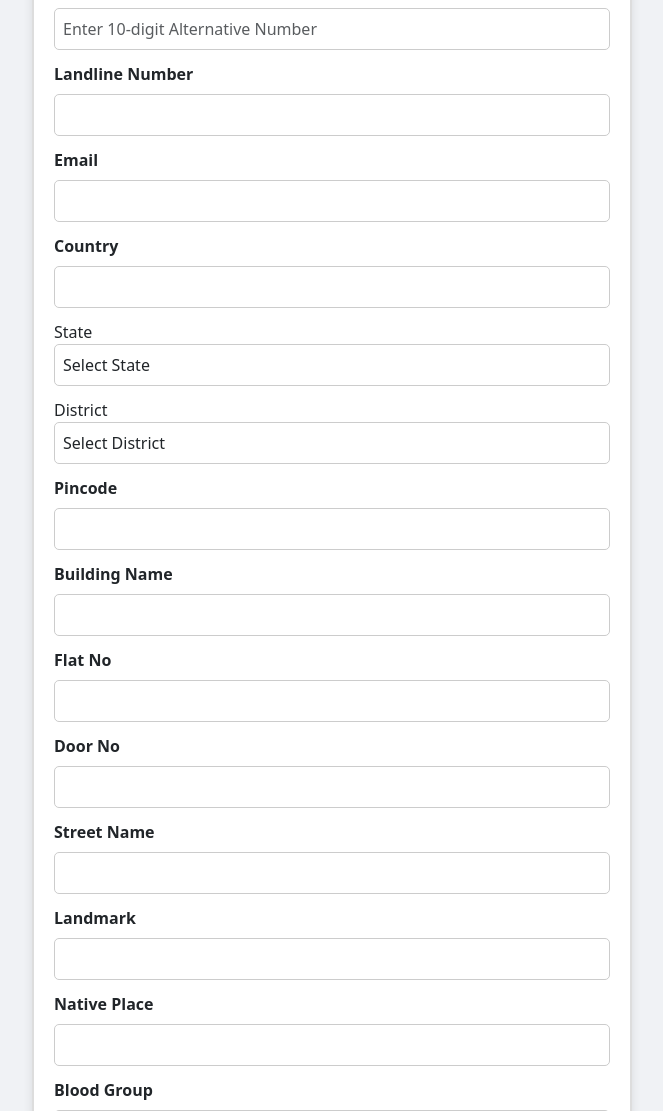
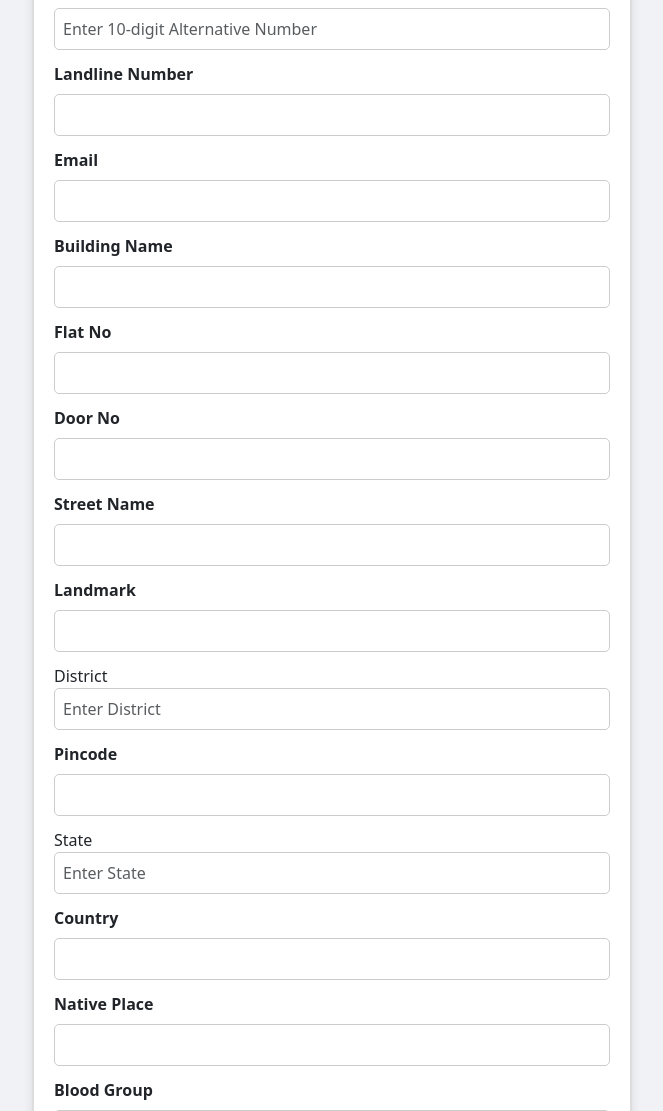
Before and after one commit to mangeshsonone/The_Samaj_Project, a Django app: page /save_form_view/ in a window 1280 px wide. Shown: the part 1101-2212 px from the top of the page, without its empty margins (308-971 px from the left). Run offline with Django 4.2, Linux system fonts and the light colour scheme; some libraries are stand-ins or nearby versions.

Commit message:
Update familyhead_form.html

```diff
--- a/templates/familyhead_form.html
+++ b/templates/familyhead_form.html
@@ -203,35 +203,6 @@
         <!-- Address Fields -->
         <!-- Address Details -->
     <div class="form-group">
-      <label for="id_country" class="form-label fw-bold">Country</label>
-      {{ form.country }}
-  </div>
-
-  <div class="form-group">
-      <label for="state">State</label>
-      <select id="state" name="state" class="form-control" required>
-          <option value="">Select State</option>
-          {% for state in states %}
-              <option value="{{ state.state_name }}" data-id="{{ state.state_id }}">{{ state.state_name }}</option>
-          {% endfor %}
-      </select>
-  </div>
-
-  <div class="form-group">
-      <label for="district">District</label>
-      <select id="district" name="district" class="form-control" required>
-          <option value="">Select District</option>
-      </select>
-  </div>
-  <input type="hidden" id="state_name" name="state_name">
-  <input type="hidden" id="district_name" name="district_name">
-
-  <div class="form-group">
-      <label for="id_pincode" class="form-label fw-bold">Pincode</label>
-      {{ form.pincode }}
-  </div>
-
-  <div class="form-group">
       <label for="id_building_name" class="form-label fw-bold">Building Name</label>
       {{ form.building_name }}
   </div>
@@ -257,10 +228,31 @@
   </div>
 
   <div class="form-group">
+    <label for="district">District</label>
+    <input type="text" id="district" name="district" class="form-control" placeholder="Enter District" required>
+</div>
+
+<div class="form-group">
+  <label for="id_pincode" class="form-label fw-bold">Pincode</label>
+  {{ form.pincode }}
+</div>
+
+  <div class="form-group">
+    <label for="state">State</label>
+    <input type="text" id="state" name="state" class="form-control" placeholder="Enter State" required>
+</div>
+
+
+
+<div class="form-group">
+  <label for="id_country" class="form-label fw-bold">Country</label>
+  {{ form.country }}
+</div>
+
+  <div class="form-group">
       <label for="id_native_place" class="form-label fw-bold">Native Place</label>
       {{ form.native_place }}
   </div>
-
 
 
         <!-- Blood Group -->
```
